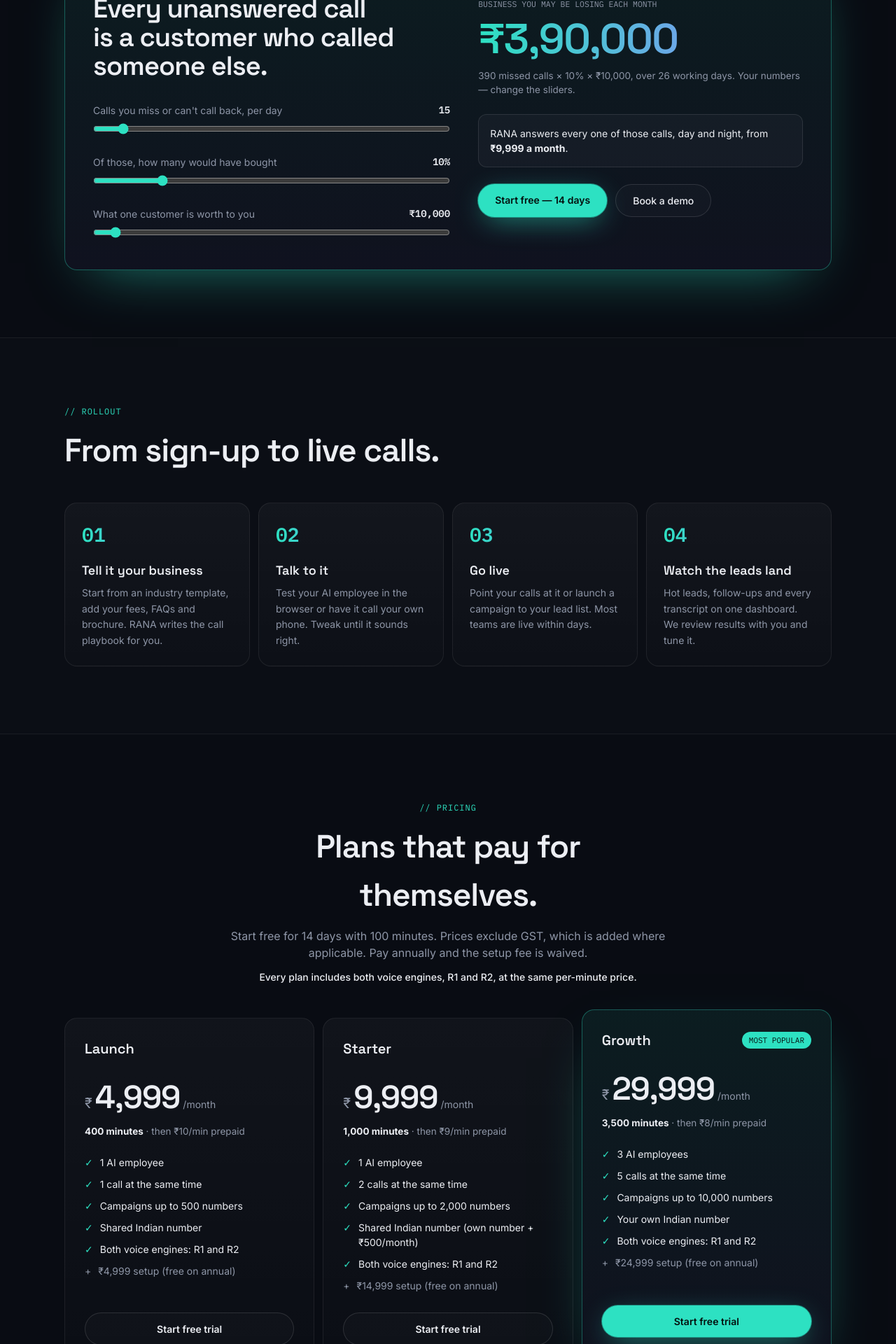
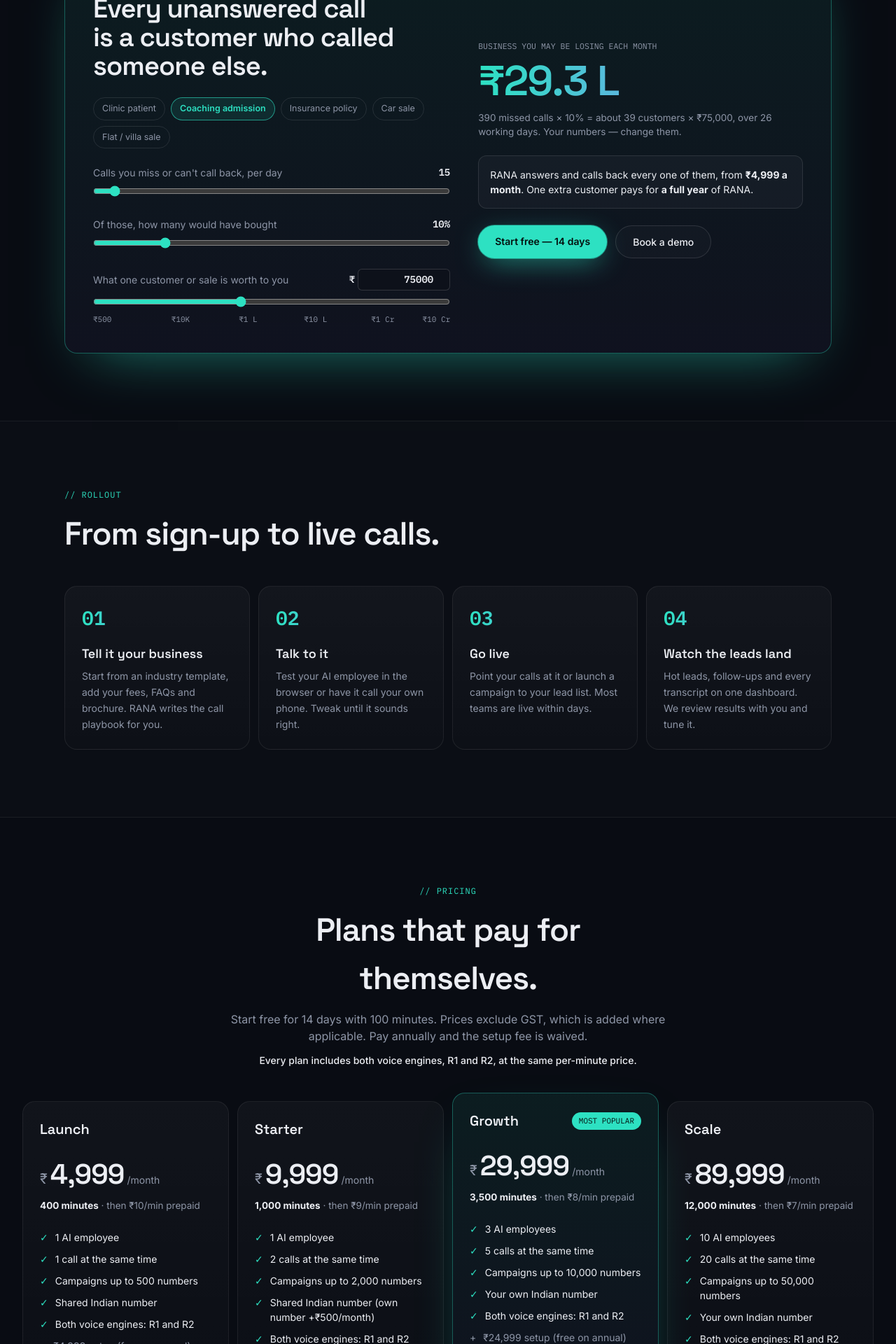
Before and after one commit to sricharanmunagala39-del/Rana.AI, a Next.js app: page /landing in a window 1280 px wide. Shown: the part 3980-5900 px from the top of the page at 70% size. Built offline with nearby package versions, Linux system fonts and the light colour scheme.

Commit message:
Launch plan (2/2): 4 plan cards; missed-call ROI calculator goes to ₹10 crore with industry presets, lakh/crore display and payback line

```diff
--- a/app/landing/Site.tsx
+++ b/app/landing/Site.tsx
@@ -4,7 +4,7 @@ import Link from "next/link";
 import Orb from "@/components/Orb";
 import { Logo } from "@/components/Sidebar";
 import { PLANS, FAQ, INDUSTRY_CALLS, USE_CASES, ENGINES_LINE, type Line } from "./content";
-import { TRIAL_DAYS, TRIAL_MINUTES, PLANS as PRICE_LIST } from "@/lib/pricing";
+import { TRIAL_DAYS, TRIAL_MINUTES, PLANS as PRICE_LIST, ENTRY_PLAN, inr0, inrShort } from "@/lib/pricing";
 import DemoForm from "./DemoForm";
 import { captureUtm } from "./utm";
 import { LEGAL_LINKS, SOCIAL_LINKS } from "@/app/legal/legal";
@@ -204,14 +204,23 @@ function Industries({ onDemo }: { onDemo: () => void }) {
   );
 }
 
-/** Honest back-of-the-envelope: the visitor's own numbers, the visitor's own estimate. */
+/** Honest back-of-the-envelope: the visitor's own numbers, the visitor's own estimate.
+ *  Customer value runs from ₹500 (a clinic visit) to ₹10 crore (a villa or a big B2B order) on a log scale, with presets. */
+const VALUE_MIN = 500, VALUE_MAX = 10_00_00_000;
+const niceRound = (v: number) => { const m = 10 ** Math.max(2, Math.floor(Math.log10(v)) - 1); return Math.max(VALUE_MIN, Math.round(v / m) * m); };
+const valueOfPos = (p: number) => niceRound(VALUE_MIN * (VALUE_MAX / VALUE_MIN) ** (p / 1000));
+const posOfValue = (v: number) => Math.round((1000 * Math.log(Math.min(VALUE_MAX, Math.max(VALUE_MIN, v)) / VALUE_MIN)) / Math.log(VALUE_MAX / VALUE_MIN));
+const VALUE_PRESETS: [string, number, number][] = [ // label, customer value, typical % of missed callers who would have bought
+  ["Clinic patient", 3000, 20], ["Coaching admission", 75000, 10], ["Insurance policy", 30000, 8], ["Car sale", 800000, 3], ["Flat / villa sale", 1_00_00_000, 1],
+];
 function MissedCalls({ onDemo }: { onDemo: () => void }) {
   const [missed, setMissed] = useState(15);
   const [conv, setConv] = useState(10);
-  const [value, setValue] = useState(10000);
+  const [value, setValue] = useState(75000);
   const perMonth = missed * 26;
-  const lost = Math.round(perMonth * (conv / 100) * value);
-  const inr = (n: number) => "₹" + n.toLocaleString("en-IN");
+  const won = perMonth * (conv / 100);
+  const lost = Math.round(won * value);
+  const plan = ENTRY_PLAN.pricePerMonth || 0;
   const slider = "w-full accent-[rgb(45,225,194)]";
   return (
     <section className="max-w-[1160px] mx-auto px-5 sm:px-8 pb-24">
@@ -219,20 +228,34 @@ function MissedCalls({ onDemo }: { onDemo: () => void }) {
         <div>
           <div className="eyebrow">// WHAT MISSED CALLS COST YOU</div>
           <h2 className="font-display text-[28px] sm:text-[38px] font-semibold tracking-[-0.025em] leading-[1.08] mt-3">Every unanswered call<br />is a customer who called someone else.</h2>
-          <div className="flex flex-col gap-6 mt-8 text-[14px]">
+          <div className="flex flex-wrap gap-2 mt-6" role="group" aria-label="Pick your business">
+            {VALUE_PRESETS.map(([label, v, c]) => (
+              <button key={label} type="button" onClick={() => { setValue(v); setConv(c); }} data-testid={`calc-preset-${label.split(" ")[0].toLowerCase()}`}
+                className={`rounded-full border px-3 py-1.5 text-[12.5px] transition-colors ${value === v ? "border-signal/60 bg-signal/10 text-signal font-semibold" : "border-white/10 text-ink-soft hover:text-ink hover:border-white/25"}`}>{label}</button>
+            ))}
+          </div>
+          <div className="flex flex-col gap-6 mt-6 text-[14px]">
             <label className="block"><div className="flex justify-between mb-2"><span className="text-ink-soft">Calls you miss or can&apos;t call back, per day</span><b className="font-mono">{missed}</b></div>
-              <input type="range" min={1} max={200} value={missed} onChange={(e) => setMissed(+e.target.value)} className={slider} aria-label="Missed calls per day" /></label>
+              <input type="range" min={1} max={300} value={missed} onChange={(e) => setMissed(+e.target.value)} className={slider} aria-label="Missed calls per day" /></label>
             <label className="block"><div className="flex justify-between mb-2"><span className="text-ink-soft">Of those, how many would have bought</span><b className="font-mono">{conv}%</b></div>
-              <input type="range" min={1} max={50} value={conv} onChange={(e) => setConv(+e.target.value)} className={slider} aria-label="Conversion percent" /></label>
-            <label className="block"><div className="flex justify-between mb-2"><span className="text-ink-soft">What one customer is worth to you</span><b className="font-mono">{inr(value)}</b></div>
-              <input type="range" min={500} max={200000} step={500} value={value} onChange={(e) => setValue(+e.target.value)} className={slider} aria-label="Customer value" /></label>
+              <input type="range" min={0.5} max={50} step={0.5} value={conv} onChange={(e) => setConv(+e.target.value)} className={slider} aria-label="Conversion percent" /></label>
+            <label className="block"><div className="flex justify-between items-center gap-3 mb-2"><span className="text-ink-soft">What one customer or sale is worth to you</span>
+                <span className="flex items-center gap-1 font-mono font-bold">₹<input type="number" min={VALUE_MIN} max={VALUE_MAX} step={500} value={value} onChange={(e) => setValue(Math.min(VALUE_MAX, Math.max(0, Math.round(+e.target.value || 0))))}
+                  className="w-[132px] bg-transparent border border-white/15 rounded-md px-2 py-1 text-right" aria-label="Customer value in rupees" data-testid="calc-value" /></span></div>
+              <input type="range" min={0} max={1000} value={posOfValue(value)} onChange={(e) => setValue(valueOfPos(+e.target.value))} className={slider} aria-label="Customer value" />
+              <div className="relative h-4 text-[11px] text-ink-soft mt-1 font-mono">{([["₹500", VALUE_MIN], ["₹10K", 10000], ["₹1 L", 1e5], ["₹10 L", 1e6], ["₹1 Cr", 1e7], ["₹10 Cr", VALUE_MAX]] as [string, number][]).map(([t, v], i, a) => (
+                <span key={t} className="absolute whitespace-nowrap" style={{ left: `${posOfValue(v) / 10}%`, transform: i === 0 ? "none" : i === a.length - 1 ? "translateX(-100%)" : "translateX(-50%)" }}>{t}</span>))}</div></label>
           </div>
         </div>
         <div className="text-center lg:text-left">
           <div className="font-mono text-[11.5px] text-ink-soft">BUSINESS YOU MAY BE LOSING EACH MONTH</div>
-          <div className="font-display text-[46px] sm:text-[60px] font-semibold tracking-tight text-gradient leading-none mt-3" data-testid="calc-lost">{inr(lost)}</div>
-          <div className="text-[13.5px] text-ink-soft mt-3">{perMonth.toLocaleString("en-IN")} missed calls × {conv}% × {inr(value)}, over 26 working days. Your numbers — change the sliders.</div>
-          <div className="mt-6 rounded-xl border border-white/10 bg-white/[.03] p-4 text-[14px]">RANA answers every one of those calls, day and night, from <b>₹9,999 a month</b>.</div>
+          <div className="font-display text-[46px] sm:text-[60px] font-semibold tracking-tight text-gradient leading-none mt-3" data-testid="calc-lost">{inrShort(lost)}</div>
+          <div className="text-[13.5px] text-ink-soft mt-3">{perMonth.toLocaleString("en-IN")} missed calls × {conv}% = about {won >= 10 ? Math.round(won).toLocaleString("en-IN") : Math.round(won * 10) / 10} customers × {inrShort(value)}, over 26 working days. Your numbers — change them.</div>
+          <div className="mt-6 rounded-xl border border-white/10 bg-white/[.03] p-4 text-[14px]" data-testid="calc-roi">RANA answers and calls back every one of them, from <b>₹{inr0(plan)} a month</b>.{" "}
+            {value > 0 && lost > 0 ? (value >= plan
+              ? <>One extra customer pays for <b>{value >= plan * 12 ? "a full year" : Math.floor(value / plan) === 1 ? "a month" : `${Math.floor(value / plan)} months`}</b> of RANA.</>
+              : <>It pays for itself with <b>{Math.ceil(plan / value)} extra customers</b> a month.</>) : null}
+          </div>
           <div className="flex flex-wrap gap-3 mt-6 justify-center lg:justify-start">
             <Link href="/signup" className="btn-glow rounded-full px-6 py-3 text-[14px] font-semibold">Start free — {TRIAL_DAYS} days</Link>
             <button onClick={onDemo} className="btn-ghost rounded-full px-6 py-3 text-[14px] font-medium">Book a demo</button>
@@ -414,21 +437,21 @@ export default function Site() {
         </section>
 
         {/* ---------- Pricing ---------- */}
-        <section id="pricing" className="max-w-[1160px] mx-auto px-5 sm:px-8 py-24">
+        <section id="pricing" className="max-w-[1280px] mx-auto px-5 sm:px-8 py-24">
           <div className="reveal text-center max-w-[640px] mx-auto">
             <div className="eyebrow">// PRICING</div>
             <h2 className="font-display text-[32px] sm:text-[46px] font-semibold tracking-[-0.025em] mt-3">Plans that pay for themselves.</h2>
             <p className="text-ink-soft text-[16px] mt-3">Start free for {TRIAL_DAYS} days with {TRIAL_MINUTES} minutes. Prices exclude GST, which is added where applicable. Pay annually and the setup fee is waived.</p>
             <p className="text-[14px] mt-3 font-medium" data-testid="engines-line">{ENGINES_LINE}</p>
           </div>
-          <div className="grid md:grid-cols-3 gap-3 mt-12">
+          <div className="grid md:grid-cols-2 xl:grid-cols-4 gap-3 mt-12">
             {PLANS.map((p) => (
-              <div key={p.name} className={`card reveal p-7 flex flex-col ${p.hi ? "card-hi md:-translate-y-3" : ""}`} data-testid={`plan-${p.name.toLowerCase()}`}>
+              <div key={p.name} className={`card reveal p-6 flex flex-col ${p.hi ? "card-hi xl:-translate-y-3" : ""}`} data-testid={`plan-${p.name.toLowerCase()}`}>
                 <div className="flex items-center justify-between">
                   <div className="font-display text-[20px] font-semibold">{p.name}</div>
                   {p.hi && <span className="text-[11px] font-mono text-on-accent bg-signal rounded-full px-2.5 py-1">MOST POPULAR</span>}
                 </div>
-                <div className="mt-5 flex items-baseline gap-1"><span className="text-ink-soft text-[20px]">₹</span><span className="font-display text-[46px] font-semibold tracking-tight">{p.price}</span><span className="text-ink-soft text-[14px]">/month</span></div>
+                <div className="mt-5 flex items-baseline gap-1"><span className="text-ink-soft text-[20px]">₹</span><span className="font-display text-[40px] font-semibold tracking-tight">{p.price}</span><span className="text-ink-soft text-[14px]">/month</span></div>
                 <div className="text-[13.5px] mt-1"><b>{p.min} minutes</b> <span className="text-ink-soft">· then {p.extra}/min prepaid</span></div>
                 <ul className="mt-6 flex flex-col gap-2.5 text-[14px] flex-1">
                   {p.pts.map((t) => <li key={t} className="flex gap-2.5"><span className="text-signal">✓</span>{t}</li>)}
```
